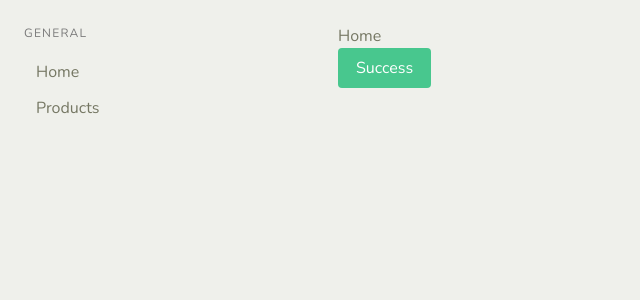
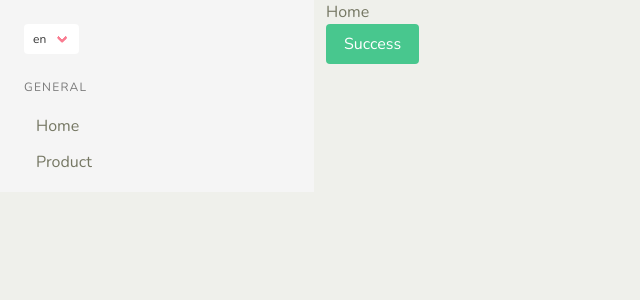
Before and after one commit to hiennq99/shopping_cart, a Vue app: page /#/ in a window 1280 px wide. Shown: the top 300 px of the page, without its empty margins (0-640 px from the left). Built offline with nearby package versions, Linux system fonts and the light colour scheme.

Commit message:
upload multi language

```diff
--- a/package.json
+++ b/package.json
@@ -14,6 +14,7 @@
     "bootstrap": "^4.5.0",
     "bulma": "^0.9.0",
     "vue": "^2.5.2",
+    "vue-i18n": "^8.18.2",
     "vue-router": "^3.0.1",
     "vuex": "^3.5.1"
   },
--- /dev/null
+++ b/src/components/SelectLanguage.vue
@@ -0,0 +1,22 @@
+<template>
+    <div class="control mb-5">
+        <div class="select is-small">
+            <select v-model="$i18n.locale">
+                <option
+                    v-for="(lang, i) in langs"
+                    :key="`Lang${i}`"
+                    :value="lang"
+                    >{{ lang }}</option
+                >
+            </select>
+        </div>
+    </div>
+</template>
+
+<script>
+export default {
+    data() {
+        return { langs: ["vi", "en"] };
+    }
+};
+</script>
--- /dev/null
+++ b/src/lang/en.json
@@ -0,0 +1,6 @@
+{
+    "hello": "Hello",
+    "general": "General",
+    "home": "Home",
+    "product": "Product"
+}
--- /dev/null
+++ b/src/lang/vi.json
@@ -0,0 +1,6 @@
+{
+    "hello": "Xin chào!",
+    "general": "Chung",
+    "home": "Trang chủ",
+    "product": "Sản phẩm"
+}
--- a/src/layouts/Default.vue
+++ b/src/layouts/Default.vue
@@ -1,17 +1,22 @@
 <template>
-    <div class="py-5 px-5">
+    <div class="">
         <div class="columns">
-            <div class="column is-one-quarter">
-                <aside class="menu">
+            <div class="column is-one-quarter has-background-light">
+                <aside class="menu px-5">
+                    <div class="pt-5">
+                        <select-language></select-language>
+                    </div>
                     <p class="menu-label">
-                        General
+                        {{ $t("general") }}
                     </p>
                     <ul class="menu-list">
                         <li>
-                            <router-link to="/">Home</router-link>
+                            <router-link to="/">{{ $t("home") }}</router-link>
                         </li>
                         <li>
-                            <router-link to="/products">Products</router-link>
+                            <router-link to="/products">{{
+                                $t("product")
+                            }}</router-link>
                         </li>
                     </ul>
                 </aside>
@@ -24,7 +29,11 @@
 </template>
 
 <script>
+import SelectLanguage from "@/components/SelectLanguage";
 export default {
+    components: {
+        SelectLanguage
+    }
 };
 </script>
 
--- a/src/main.js
+++ b/src/main.js
@@ -9,10 +9,14 @@ Vue.config.productionTip = false;
 import axios from "@/utils/axios";
 Vue.prototype.$axios = axios;
 
+// i18n
+import i18n from '@/utils/i18n'
+
 new Vue({
     el: "#app",
     router,
     store,
+    i18n,
     components: { App },
     template: "<App/>"
 });
--- a/src/pages/Home.vue
+++ b/src/pages/Home.vue
@@ -8,5 +8,3 @@
 <script>
 export default {};
 </script>
-
-<style></style>
--- /dev/null
+++ b/src/utils/i18n.js
@@ -0,0 +1,27 @@
+import Vue from "vue";
+import VueI18n from "vue-i18n";
+
+Vue.use(VueI18n);
+
+function loadLocaleMessages() {
+    const locales = require.context(
+        "@/lang",
+        true,
+        /[A-Za-z0-9-_,\s]+\.json$/i
+    );
+    const messages = {};
+    locales.keys().forEach(key => {
+        const matched = key.match(/([A-Za-z0-9-_]+)\./i);
+        if (matched && matched.length > 1) {
+            const locale = matched[1];
+            messages[locale] = locales(key);
+        }
+    });
+    return messages;
+}
+
+export default new VueI18n({
+    locale: process.env.VUE_APP_I18N_LOCALE || "en",
+    fallbackLocale: process.env.VUE_APP_I18N_FALLBACK_LOCALE || "en",
+    messages: loadLocaleMessages()
+});
```
Also changed, not shown: 2 other files (tests, documents, lock files or other folders).
